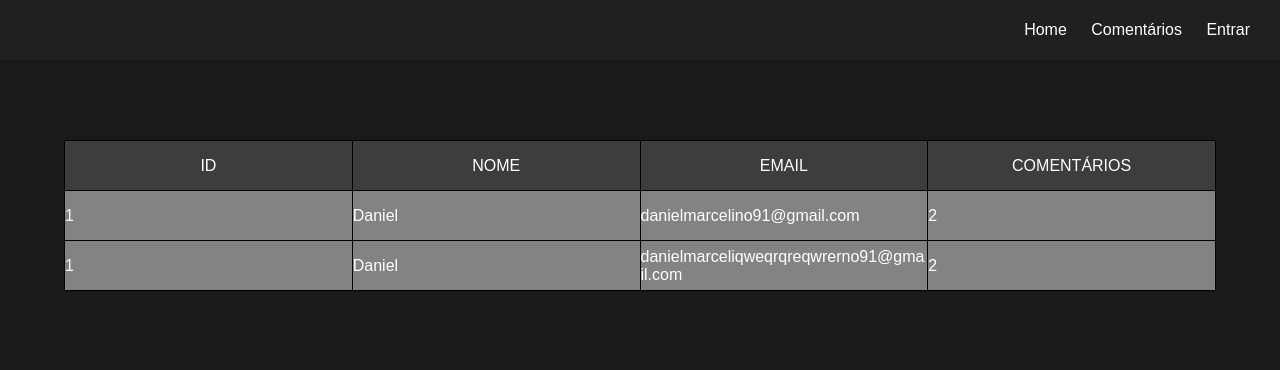
After one commit to Varnahal/Site-With-Comments, a PHP site: page /dados.php in a window 1280 px wide. The commit adds this page. Shown: the top 370 px of the page. Run offline with PHP 8.4, Linux system fonts and the light colour scheme.

Commit message:
front-end finalizado

```diff
--- /dev/null
+++ b/projeto_comentarios/CSS/dados.css
@@ -0,0 +1,56 @@
+*{
+    padding: 0px;
+    margin: 0px;
+}
+body{
+    font-family: Arial, Helvetica, sans-serif;
+    background-color: rgb(26, 26, 26);
+    color: white;
+    word-wrap: break-word;
+
+}
+/*---------------------------------MENU------------------------------------*/
+nav{
+    background-color: rgb(32, 32, 32);
+    height: 60px;
+}
+ul{
+    list-style: none;
+    float: right;
+    margin-right: 20px;
+}
+li{
+    display: inline-flex;
+    line-height: 60px;
+    padding: 0px 10px;
+}
+li a{
+    text-decoration: none;
+    color: white;
+}
+li a:hover{
+    text-decoration: underline;
+}
+/*--------table------------*/
+table{
+    width: 90%;
+    background-color: rgb(131, 131, 131);
+    margin: 80px auto;
+    border-collapse: collapse;
+    word-wrap: break-word;
+}
+tr#titulo{
+    background-color: rgb(61, 61, 61);
+    text-align: center;
+    word-wrap: break-word;
+}
+tr{
+    height: 50px;
+    word-wrap: break-word;
+}
+td{
+    border: 1px solid black;
+    word-wrap: break-word;
+    white-space: pre-wrap;
+    max-width: 1px;
+}
--- a/projeto_comentarios/comments.php
+++ b/projeto_comentarios/comments.php
@@ -8,9 +8,10 @@
     <title>Comentários</title>
 </head>
 <body>
-    <nav>
+<nav>
         <ul>
             <li><a href="index.php">Home</a></li>
+            <li><a href="Comments.php">Comentários</a></li>
             <li><a href="entrar.php">Entrar</a></li>
         </ul>
     </nav>
--- /dev/null
+++ b/projeto_comentarios/dados.php
@@ -0,0 +1,39 @@
+<!DOCTYPE html>
+<html lang="pt-br">
+<head>
+    <meta charset="UTF-8">
+    <meta http-equiv="X-UA-Compatible" content="IE=edge">
+    <meta name="viewport" content="width=device-width, initial-scale=1.0">
+    <link rel="stylesheet" href="css/dados.css">
+    <title>Dados de Pessoas</title>
+</head>
+<body>
+    <nav>
+        <ul>
+            <li><a href="index.php">Home</a></li>
+            <li><a href="Comments.php">Comentários</a></li>
+            <li><a href="entrar.php">Entrar</a></li>
+        </ul>
+    </nav>
+    <table>
+        <tr id="titulo">
+            <td>ID</td>
+            <td>NOME</td>
+            <td>EMAIL</td>
+            <td>COMENTÁRIOS</td>
+        </tr>
+        <tr>
+            <td>1</td>
+            <td>Daniel</td>
+            <td>danielmarcelino91@gmail.com</td>
+            <td>2</td>
+        </tr>
+        <tr>
+            <td>1</td>
+            <td>Daniel</td>
+            <td>danielmarceliqweqrqreqwrerno91@gmail.com</td>
+            <td>2</td>
+        </tr>
+    </table>
+</body>
+</html>
--- a/projeto_comentarios/index.php
+++ b/projeto_comentarios/index.php
@@ -8,9 +8,10 @@
     <title>Sistema de comentarios</title>
 </head>
 <body>
-    <nav>
+<nav>
         <ul>
-            <li><a href="comments.php">Comentários</a></li>
+            <li><a href="index.php">Home</a></li>
+            <li><a href="Comments.php">Comentários</a></li>
             <li><a href="entrar.php">Entrar</a></li>
         </ul>
     </nav>
```
Also changed, not shown: projeto_comentarios/CSS/cadastrar.css (+22 -0 lines), projeto_comentarios/CSS/entrar.css (+22 -0 lines), projeto_comentarios/cadastrar.php (+7 -0 lines), projeto_comentarios/entrar.php (+7 -0 lines).
